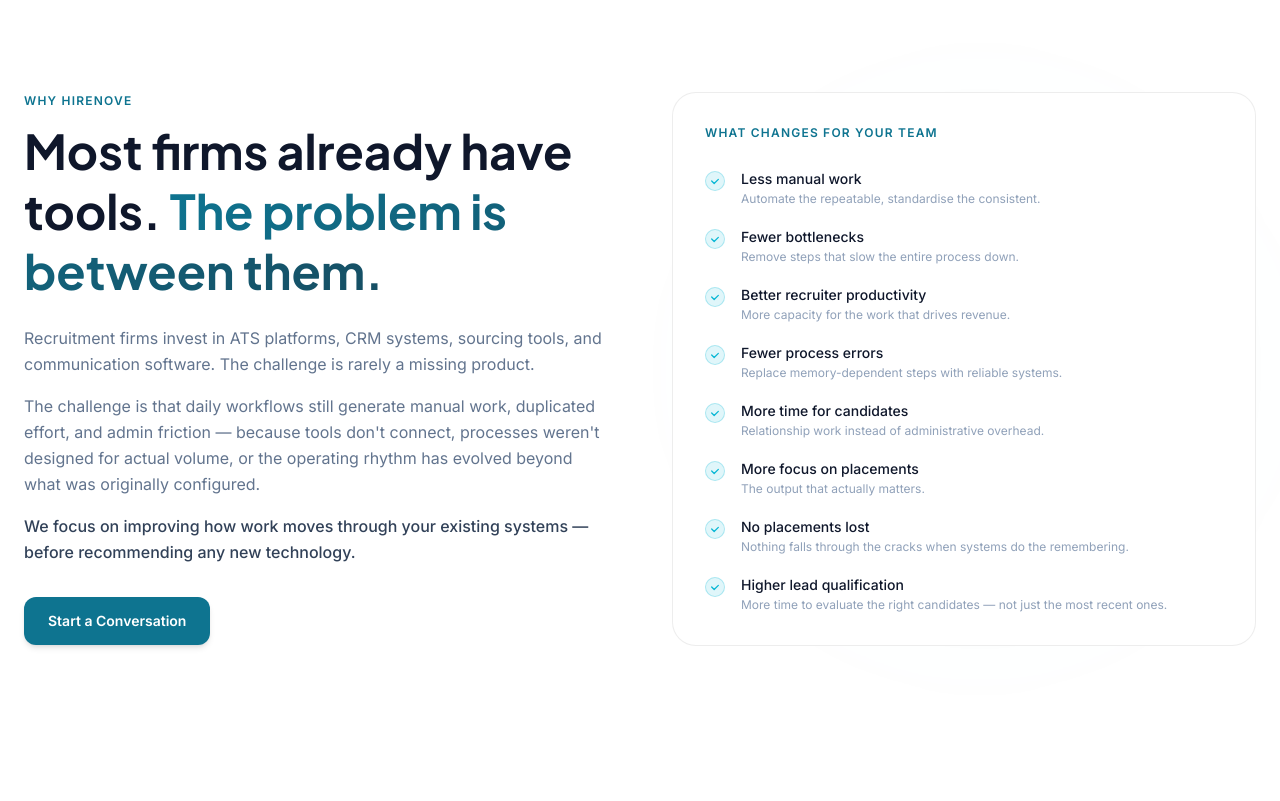
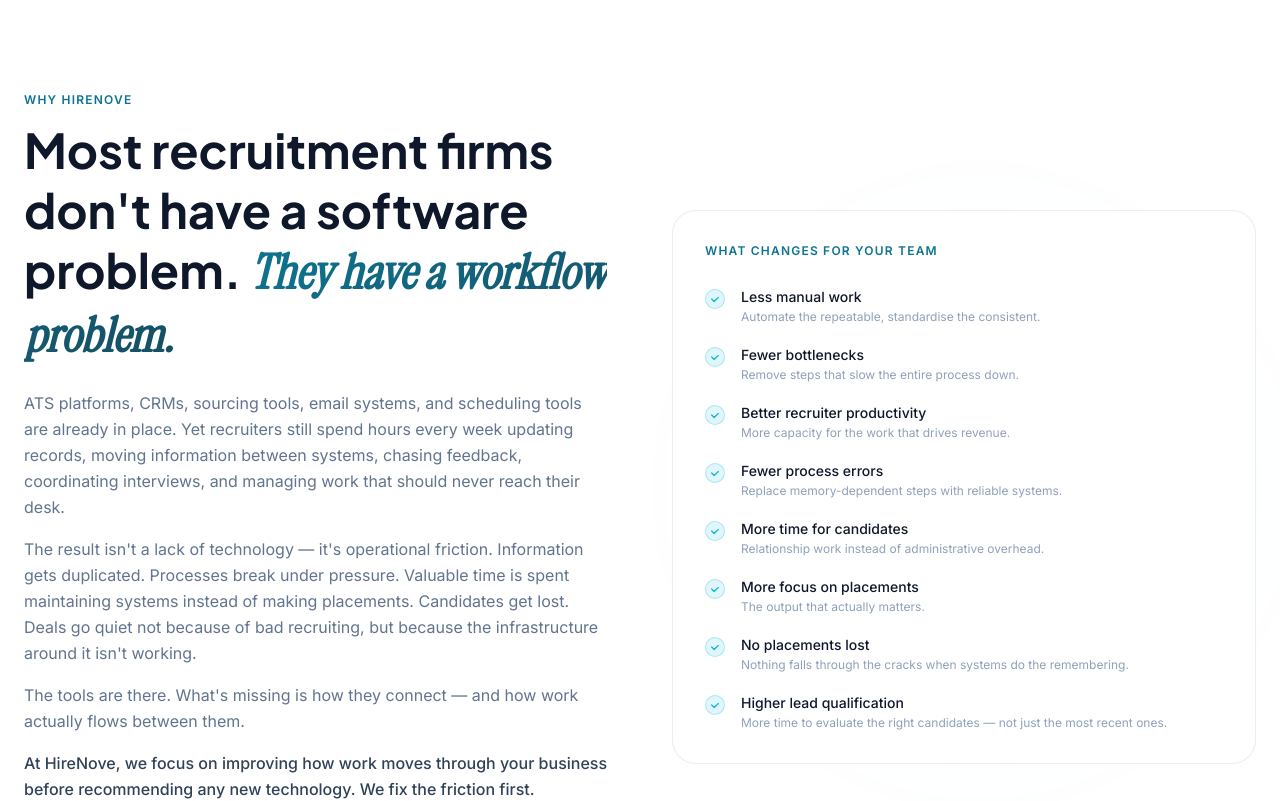
Before and after one commit to Anisabuilds/HireNove, a Next.js app: page / in a window 1280 px wide. Shown: the part 820-1621 px from the top of the page. Built offline with nearby package versions, Linux system fonts and the light colour scheme.

Commit message:
WhyHireNove: rewrite body copy — workflow problem narrative

```diff
--- a/components/WhyHireNove.tsx
+++ b/components/WhyHireNove.tsx
@@ -35,13 +35,14 @@
           >
             <p className="text-xs font-semibold uppercase tracking-widest text-violet-600 mb-3">Why HireNove</p>
             <h2 className="text-3xl sm:text-4xl lg:text-5xl font-display font-bold text-slate-900 mb-6 leading-tight">
-              Most firms already have tools.{" "}
-              <span className="gradient-text-static">The problem is between them.</span>
+              Most recruitment firms don't have a software problem.{" "}
+              <span className="gradient-text-static font-serif-accent">They have a workflow problem.</span>
             </h2>
             <div className="space-y-4 text-slate-500 leading-relaxed mb-8">
-              <p>Recruitment firms invest in ATS platforms, CRM systems, sourcing tools, and communication software. The challenge is rarely a missing product.</p>
-              <p>The challenge is that daily workflows still generate manual work, duplicated effort, and admin friction — because tools don't connect, processes weren't designed for actual volume, or the operating rhythm has evolved beyond what was originally configured.</p>
-              <p className="text-slate-700 font-medium">We focus on improving how work moves through your existing systems — before recommending any new technology.</p>
+              <p>ATS platforms, CRMs, sourcing tools, email systems, and scheduling tools are already in place. Yet recruiters still spend hours every week updating records, moving information between systems, chasing feedback, coordinating interviews, and managing work that should never reach their desk.</p>
+              <p>The result isn't a lack of technology — it's operational friction. Information gets duplicated. Processes break under pressure. Valuable time is spent maintaining systems instead of making placements. Candidates get lost. Deals go quiet not because of bad recruiting, but because the infrastructure around it isn't working.</p>
+              <p>The tools are there. What's missing is how they connect — and how work actually flows between them.</p>
+              <p className="text-slate-700 font-medium">At HireNove, we focus on improving how work moves through your business before recommending any new technology. We fix the friction first.</p>
             </div>
             <button
               onClick={() => document.dispatchEvent(new CustomEvent("openDiscovery"))}
```
